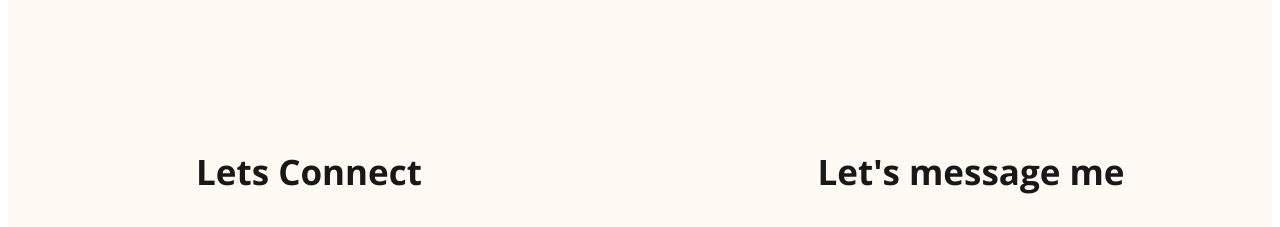
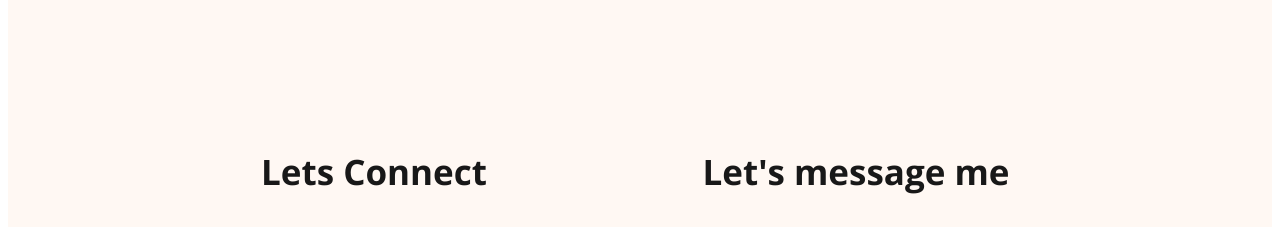
Before and after one commit to MuhammadAlaminMir/Developers_Portfolio, a plain HTML site: page index.html in a window 1280 px wide. Shown: the part 3357-3584 px from the top of the page. Drawn offline with nearby package versions, Linux system fonts and the light colour scheme.

Commit message:
fixed footer problem

```diff
--- a/styles/portfolio.css
+++ b/styles/portfolio.css
@@ -172,7 +172,7 @@ footer {
   gap: 100px;
   background: #fff8f3;
   margin-top: 100px;
-  padding: 130px 20px;
+  padding: 130px 200px;
 }
 .footer-colum {
   width: 50%;
```
